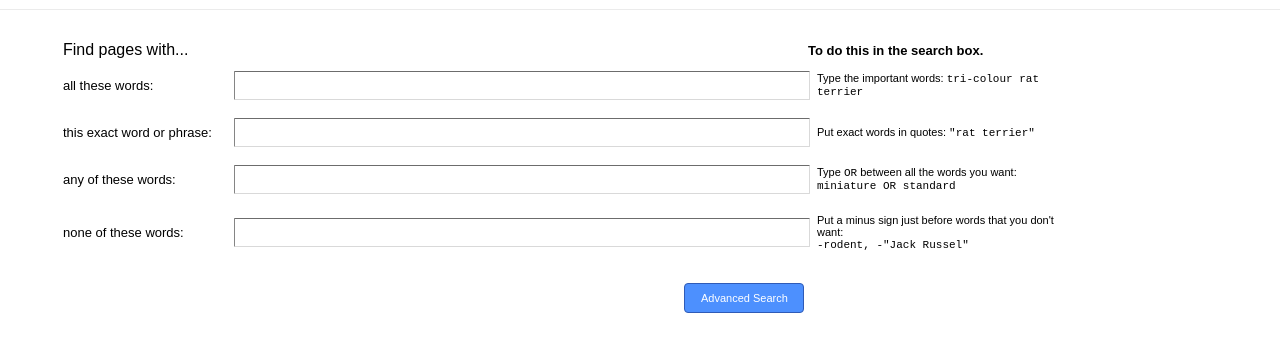
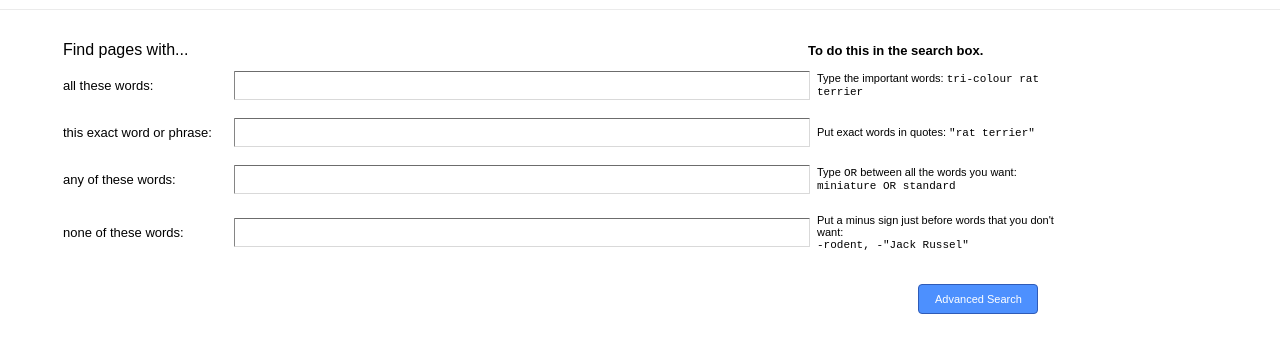
Before and after one commit to balaji2005/google-clone.com, a plain HTML site: page advanced.html in a window 1280 px wide. Shown: the part 118-470 px from the top of the page. Drawn offline with Linux system fonts and the light colour scheme.

Commit message:
Add files via upload

```diff
--- a/advanced.html
+++ b/advanced.html
@@ -4,6 +4,7 @@
         <title>Advanced Search</title>
         <link rel="stylesheet" href="style.css">
         <link rel="shortcut icon" href="favicon.png">
+        <meta name="viewport" content="width=device-width, initial-scale=1.0">
     </head>
     <body>
         <header style="height: 5.5%; width: 100%;">
@@ -20,7 +21,7 @@
                     <tr>
                         <td  id="head1">Find pages with...</td>
                         <td></td>
-                        <td id="head2">To do this in the search box.</td>
+                        <td id="head2" class="disap">To do this in the search box.</td>
                     </tr>
                     <tr>
                         <td class="normal">all these words:</td>
@@ -42,9 +43,12 @@
                         <td class="incol"><input type="text" name="as_eq" class="adinput"></td>
                         <td class="hint">Put a minus sign just before words that you don't want:<br /> <span class="extra">-rodent, -"Jack Russel"</span></td>
                     </tr>
+                    <tr>
+                        <td></td>
+                        <td id="adventerow"><input type="submit" value="Advanced Search" id="adventer"></td>
+                    </tr>
                 </tbody>
             </table>
-            <input type="submit" value="Advanced Search" id="adventer">
         </form>
         <footer></footer>
     </body>
```
Also changed, not shown: image.html (+2 -0 lines), index.html (+1 -0 lines).
